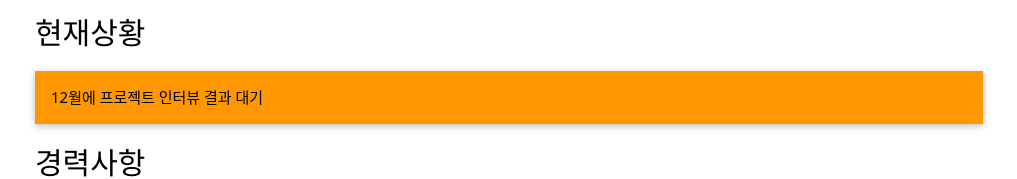
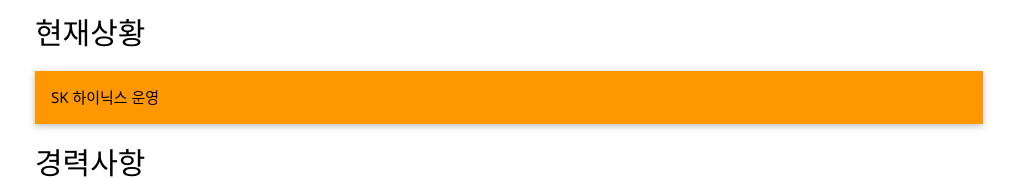
Before and after one commit to okskmk2/portfolio, a plain HTML site: page index.html in a window 1280 px wide. Shown: the top 179 px of the page, without its empty margins (131-1148 px from the left). Drawn offline with nearby package versions, Linux system fonts and the light colour scheme; a script that the page names is missing.

Commit message:
Update index.html
update

```diff
--- a/index.html
+++ b/index.html
@@ -19,7 +19,7 @@
 	<div class="w3-content w3-container">
 		<h2>현재상황</h2>
 		<article class="w3-panel w3-card w3-orange">
-			<p>12월에 프로젝트 인터뷰 결과 대기</p>
+			<p>SK 하이닉스 운영</p>
 		</article>
 		<h2>경력사항</h2>
 		<article>
```
